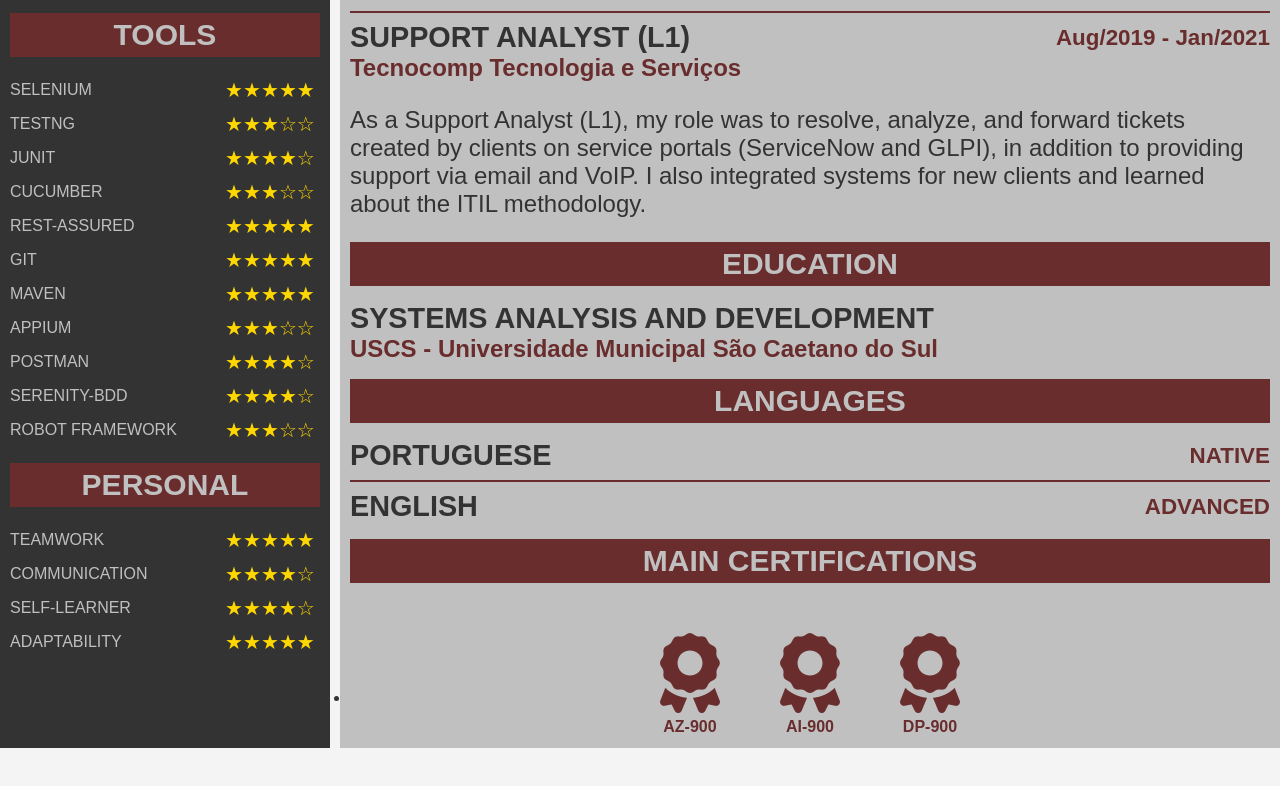
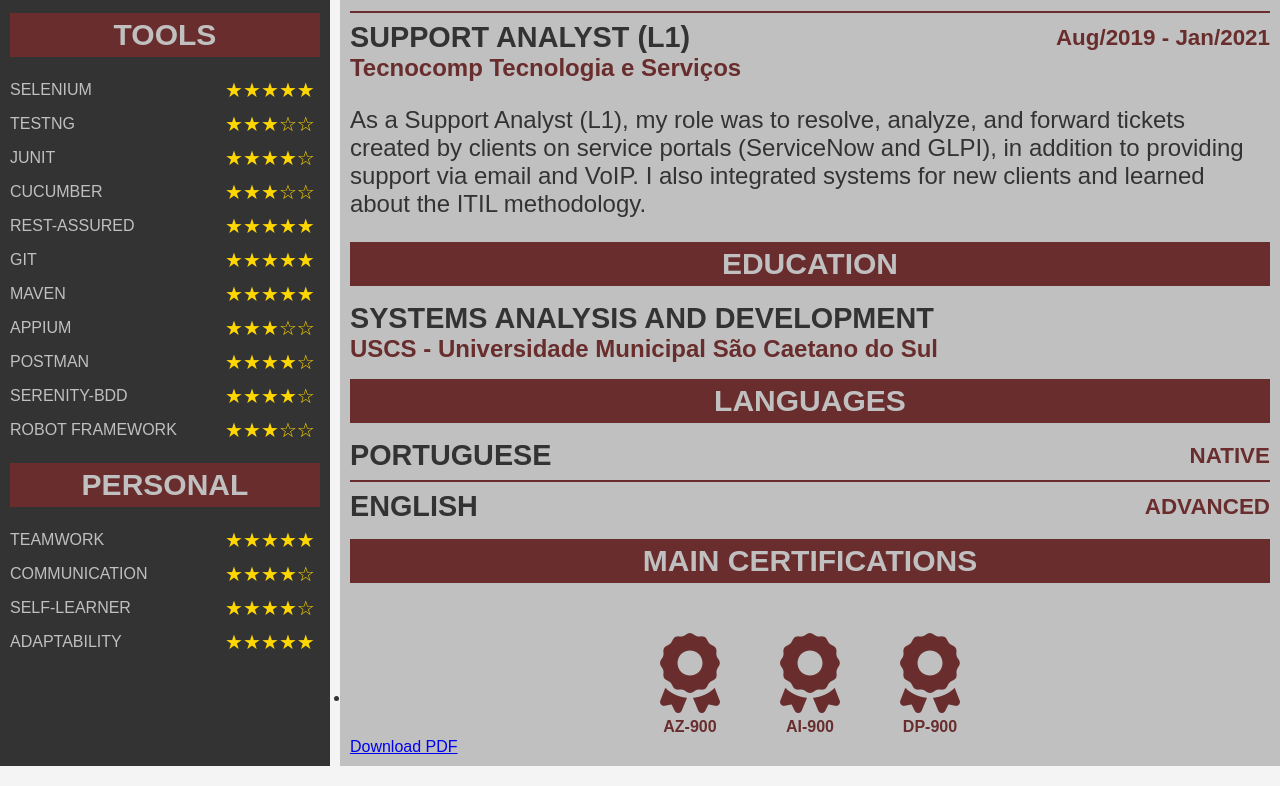
Before and after one commit to matheuswachtler/Resume, a plain HTML site: page index.html in a window 1280 px wide. Shown: the part 966-1752 px from the top of the page. Drawn offline with Linux system fonts and the light colour scheme.

Commit message:
Conclusão desenvolvimento botão download pdf

```diff
--- a/index.html
+++ b/index.html
@@ -18,7 +18,7 @@
                     <button class="top-button" onclick="window.location.href='cv.html'">CV</button>
                 </div>
                 <div class="right-button">
-                    <button onclick="generatePDF('MATHEUS_WACHTLER_RESUME.pdf')" class="top-button">DOWNLOAD PDF</button>
+                    <button class="top-button" onclick="window.open('assets/matheuswachtler_resume.pdf', '_blank')">DOWNLOAD PDF</button>
                 </div>
             </div>
             <div class="new-container">
@@ -229,6 +229,7 @@
                             </div>
                         </li>
                     </ul>
+                    <a href="assets/matheuswachtler_resume.pdf" target="_blank">Download PDF</a>
                 </div>
             </div>
         </div>
```
Also changed, not shown: cv.html (+2 -2 lines).
